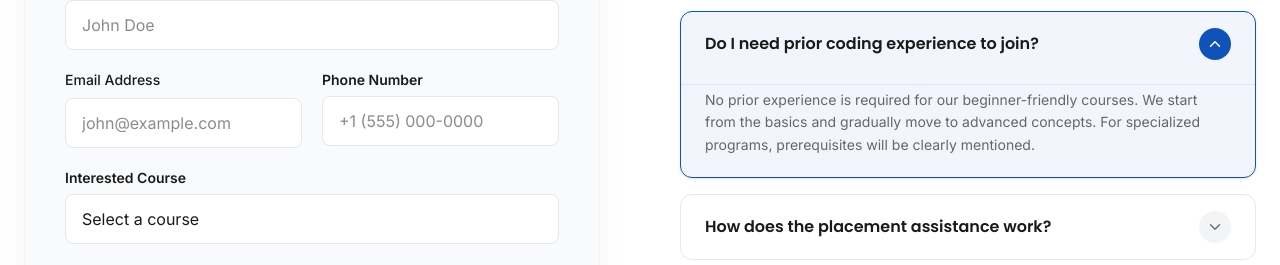
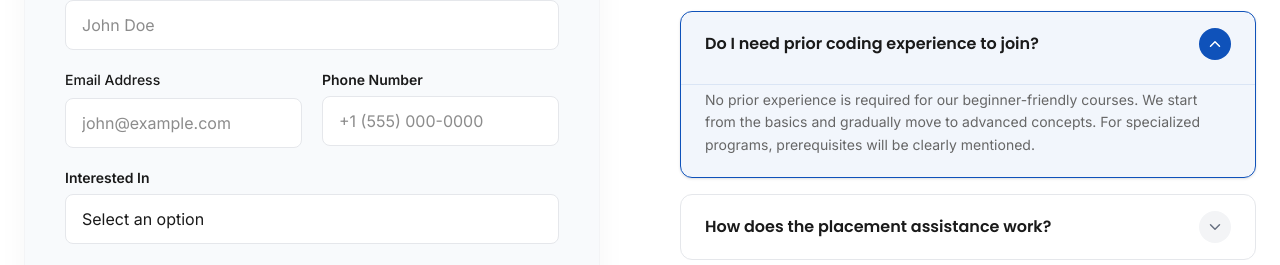
Before and after one commit to reddyrohan2003/brillnex-tech, a Next.js app: page / in a window 1280 px wide. Shown: the part 5308-5573 px from the top of the page. Built offline with nearby package versions, Linux system fonts and the light colour scheme.

Commit message:
chore: change dropdown options in contact form to Service, Course, Programs

```diff
--- a/src/components/home/LeadFormFAQ.tsx
+++ b/src/components/home/LeadFormFAQ.tsx
@@ -82,18 +82,16 @@ export default function LeadFormFAQ() {
               </div>
 
               <div>
-                <label className="block text-sm font-semibold text-text-primary mb-1.5" htmlFor="course">Interested Course</label>
+                <label className="block text-sm font-semibold text-text-primary mb-1.5" htmlFor="course">Interested In</label>
                 <select
                   id="course"
                   defaultValue=""
                   className="w-full px-4 py-3 rounded-lg border border-gray-200 focus:border-primary focus:ring-2 focus:ring-primary/20 outline-none transition-all bg-white appearance-none"
                 >
-                  <option value="" disabled>Select a course</option>
-                  <option value="web">Full Stack Web Development</option>
-                  <option value="ai">Artificial Intelligence & ML</option>
-                  <option value="cloud">AWS Cloud Computing</option>
-                  <option value="data">Data Science Bootcamp</option>
-                  <option value="other">Other / Not Sure</option>
+                  <option value="" disabled>Select an option</option>
+                  <option value="service">Service</option>
+                  <option value="course">Course</option>
+                  <option value="programs">Programs</option>
                 </select>
               </div>
 
```
